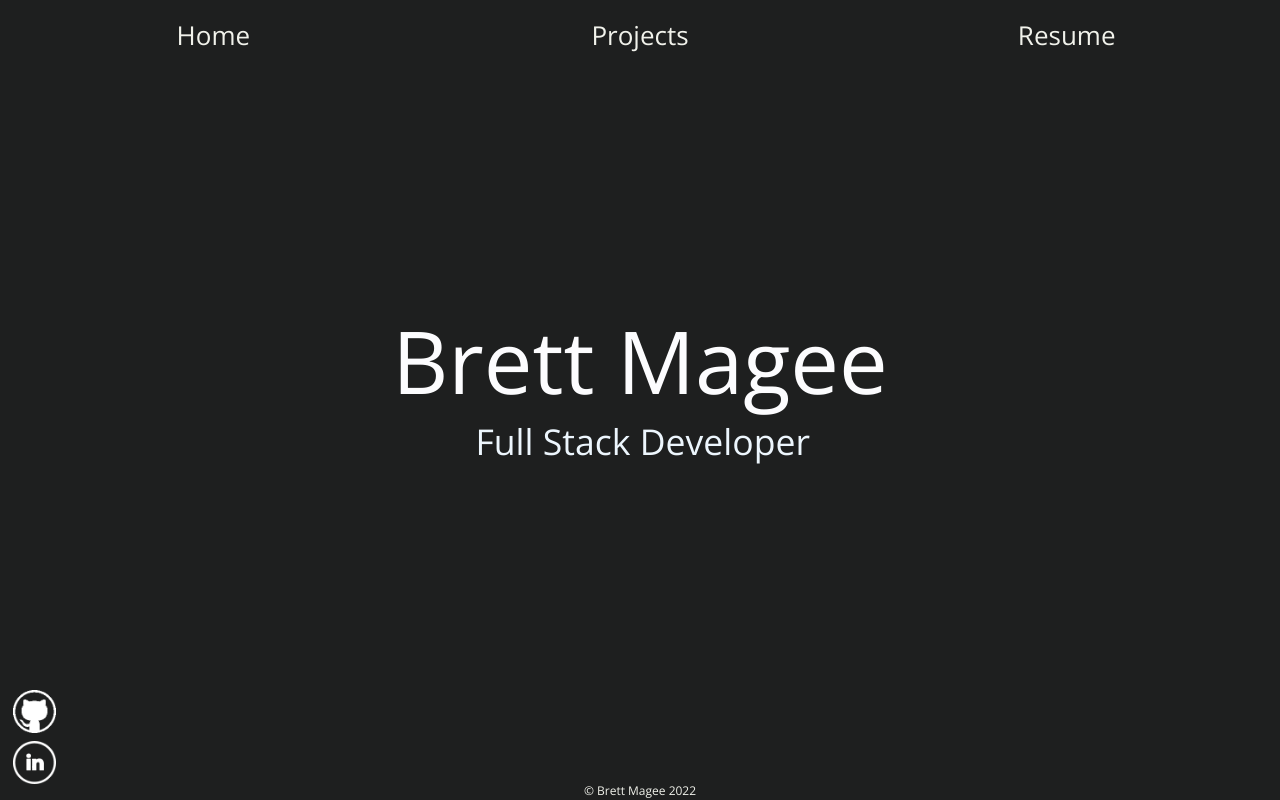
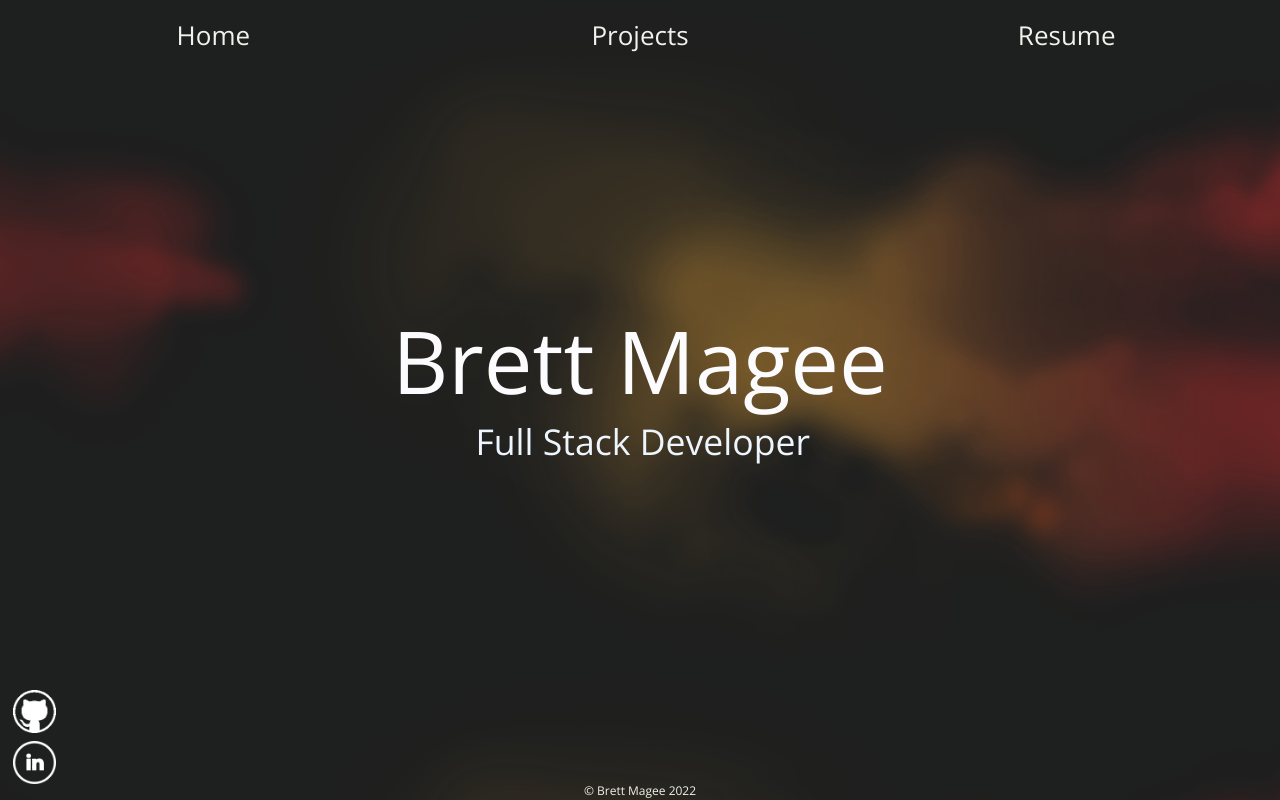
Before and after one commit to BrettMM88/brettmm88.github.io, a React (Create React App) app: page / in a window 1280 px wide. Built offline with nearby package versions, Linux system fonts and the light colour scheme.

Commit message:
Updated background of application

```diff
--- a/src/App.css
+++ b/src/App.css
@@ -1,3 +1,7 @@
+#root {
+    background-color: #1E1F1F;
+}
+
 .App {
     display: flex;
     flex-direction: column;
@@ -12,3 +16,63 @@
     flex-direction: column;
     font-size: calc(10px + 2vmin);
 }
+
+@keyframes move-clouds-back {
+    from {
+        background-position: 0 0;
+    }
+
+    to {
+        background-position: 10000px 0;
+    }
+}
+
+@-webkit-keyframes move-clouds-back {
+    from {
+        background-position: 0 0;
+    }
+
+    to {
+        background-position: 10000px 0;
+    }
+}
+
+@-moz-keyframes move-clouds-back {
+    from {
+        background-position: 0 0;
+    }
+
+    to {
+        background-position: 10000px 0;
+    }
+}
+
+@-ms-keyframes move-clouds-back {
+    from {
+        background-position: 0;
+    }
+
+    to {
+        background-position: 10000px 0;
+    }
+}
+
+.clouds {
+    top: 0;
+    left: 0;
+    right: 0;
+    bottom: 0;
+    width: 100%;
+    height: 100%;
+}
+
+.clouds {
+    background: transparent url("../public/images/clouds.png") repeat top center;
+    z-index: 3;
+
+    -moz-animation: move-clouds-back 200s linear infinite;
+    -ms-animation: move-clouds-back 200s linear infinite;
+    -o-animation: move-clouds-back 200s linear infinite;
+    -webkit-animation: move-clouds-back 200s linear infinite;
+    animation: move-clouds-back 200s linear infinite;
+}
--- a/src/App.js
+++ b/src/App.js
@@ -6,7 +6,7 @@ import Navbar from './components/Navbar/navbar';
 
 function App() {
   return (
-    <div className="App">
+    <div class="App clouds">
       <header className="App-header">
         <Navbar />
       </header>
```
Also changed, not shown: public/images/clouds.png (added). Lines whose indentation alone changed are shown as unchanged.
